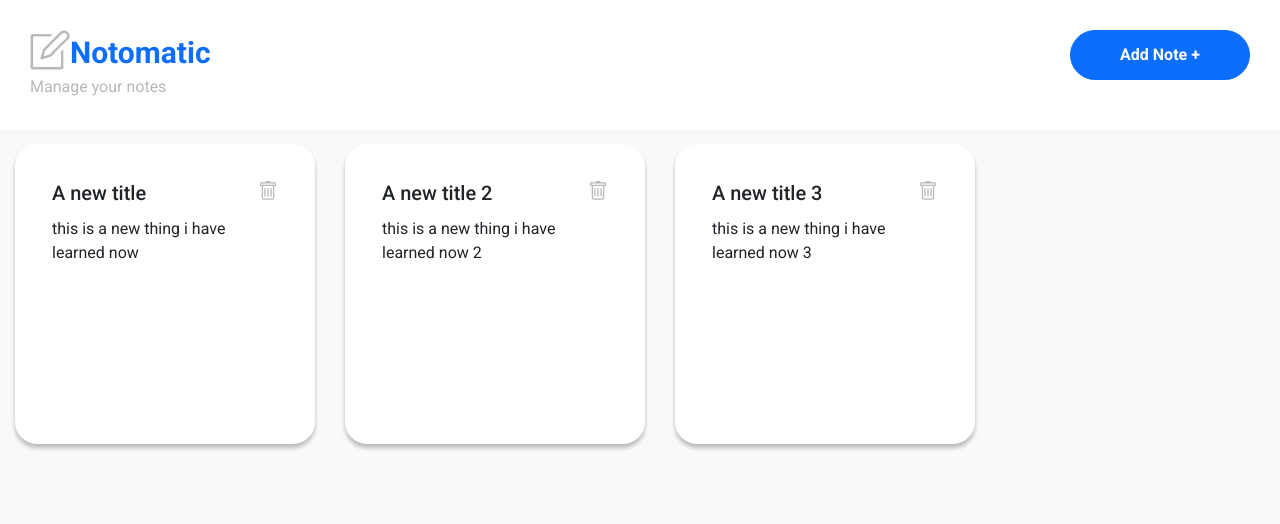
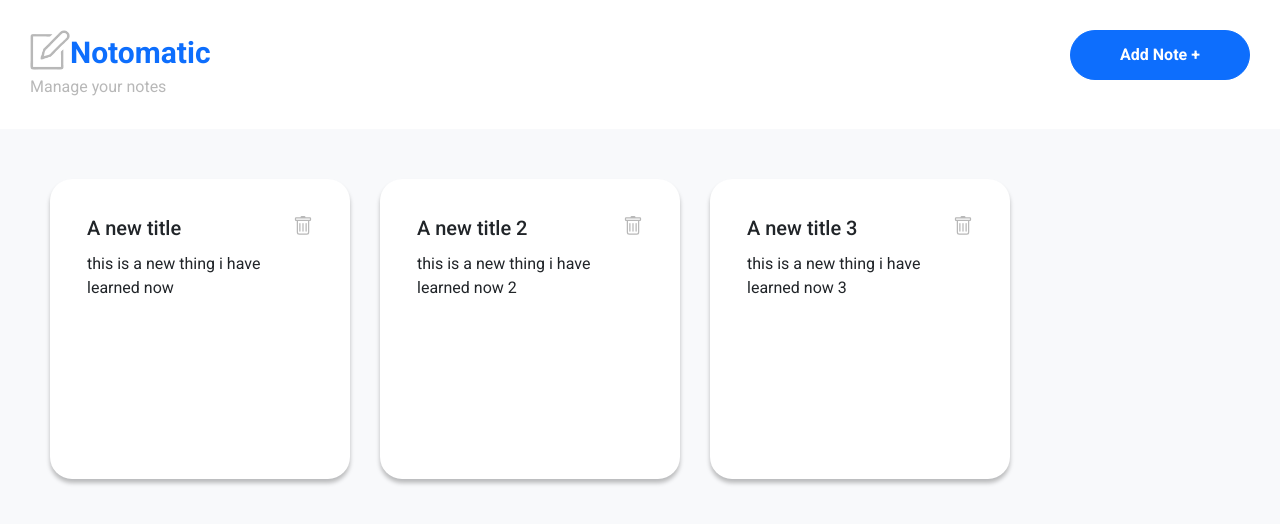
Before and after one commit to avneesh-jha/notomatic, a React (Create React App) app: page / in a window 1280 px wide. Shown: the top 524 px of the page. Built offline with nearby package versions, Linux system fonts and the light colour scheme; data requests are answered from the project's data file.

Commit message:
fix:padding between pages

```diff
--- a/src/App.jsx
+++ b/src/App.jsx
@@ -4,6 +4,7 @@ import { useEffect } from "react";
 import { NoteAPI } from "./api/note-api";
 import { useDispatch } from "react-redux";
 import { setNoteList } from "./store/notes/notes-slice";
+import s from "./style.module.css";
 
 export function App() {
   const dispatch = useDispatch();
@@ -19,7 +20,9 @@ export function App() {
   return (
     <div>
       <Header />
-      <Outlet />
+      <div className={s.workspace}>
+        <Outlet />
+      </div>
     </div>
   );
 }
--- /dev/null
+++ b/src/style.module.css
@@ -0,0 +1,3 @@
+.workspace {
+  padding: 35px;
+}
```
